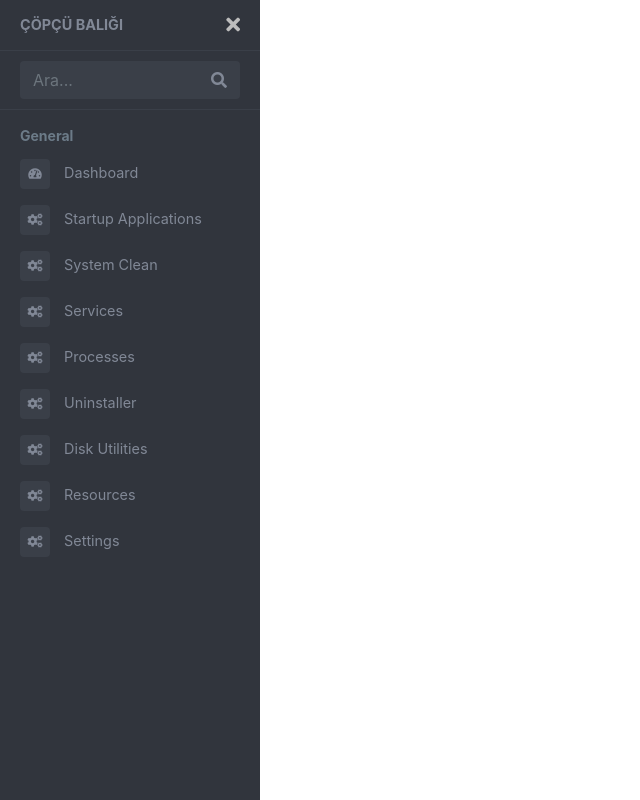
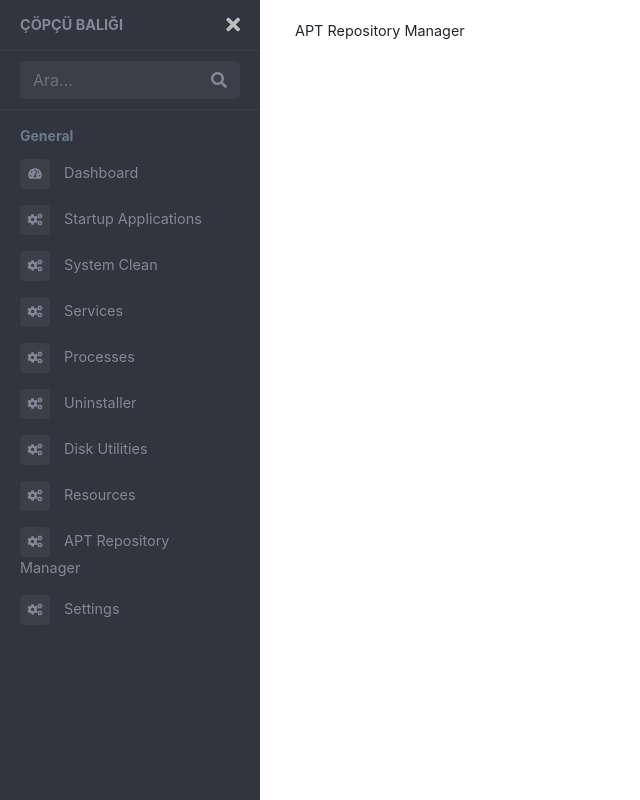
Before and after one commit to sustartx/copcu-baligi, a Vue app: page /apt-repository-manager in a window 1280 px wide. Shown: the whole page, without its empty margins (0-640 px from the left). Built offline with nearby package versions, Linux system fonts and the light colour scheme; what vue-flag-icon would draw is missing.

Commit message:
"APT Repository Manager" için view ve rota oluşturuldu.

```diff
--- a/src/router/index.js
+++ b/src/router/index.js
@@ -46,6 +46,11 @@ const routes = [
     component: () => import('../views/Resources.vue')
   },
   {
+    path: '/apt-repository-manager',
+    name: 'APTRepositoryManager',
+    component: () => import('../views/APTRepositoryManager')
+  },
+  {
     path: '/settings',
     name: 'Settings',
     // route level code-splitting
--- /dev/null
+++ b/src/views/APTRepositoryManager.vue
@@ -0,0 +1,3 @@
+<template>
+  <div>APT Repository Manager</div>
+</template>
--- a/src/views/layout/Sidebar.vue
+++ b/src/views/layout/Sidebar.vue
@@ -83,6 +83,11 @@ export default {
           link: '/resources'
         },
         {
+          title: 'APT Repository Manager',
+          class: 'fa fa-cogs',
+          link: '/apt-repository-manager'
+        },
+        {
           title: 'Settings',
           class: 'fa fa-cogs',
           link: '/settings'
```
